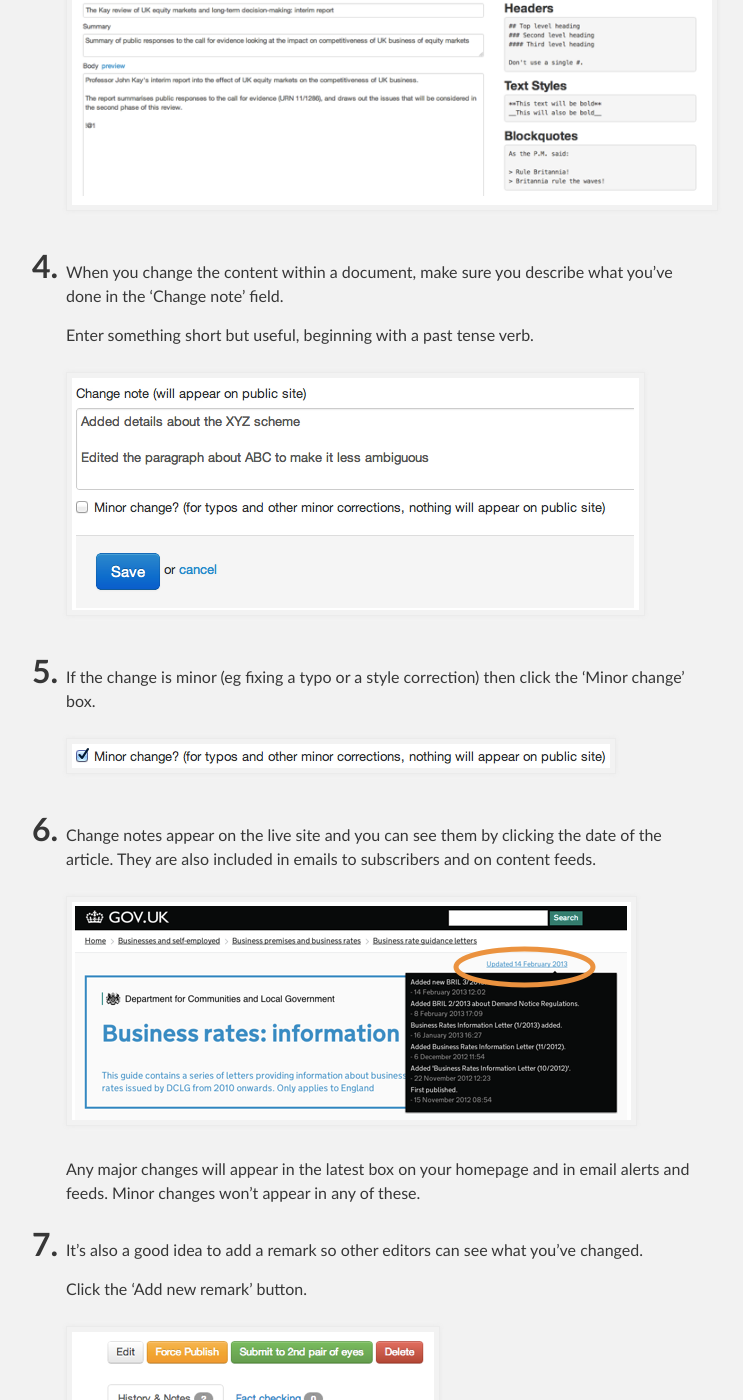
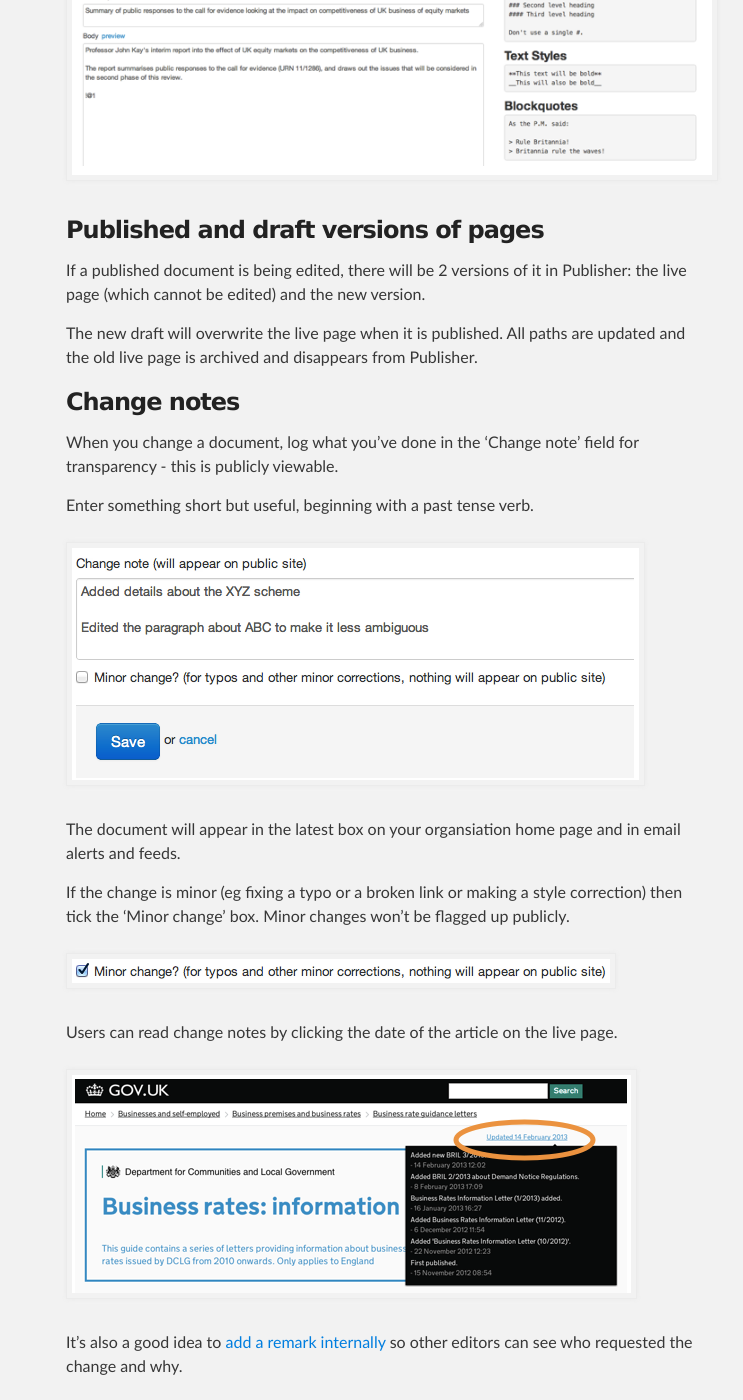
Before and after one commit to alphagov/inside-government-admin-guide, a Jekyll site: the page built from creating-documents/editing-a-doc.md, in a window 1280 px wide and 1400 px high, scrolled down 1061 px. Shown: the whole window, without its empty margins (254-997 px from the left). Built offline with Jekyll 4.4.1, drawn with Linux system fonts in a browser that asks for light colours; some of the changed text lies outside the part shown.

Commit message:
added link to remarks page. Explained change notes better, and draft versions

```diff
--- a/creating-documents/editing-a-doc.md
+++ b/creating-documents/editing-a-doc.md
@@ -1,52 +1,48 @@
 ---
 layout: default
-title: Inside Government Admin Guide - Editing a doc
+title: How to publish content / Edit a published document
 ---
 
-## Editing a doc
+## Edit a published document
 
-1. Click on a document title to view it.
+From the document list or from your dashboard, click on a document title to view it.
 
-	![Editing a doc 1](editing-a-doc-1.png)
+![Editing a doc 1](editing-a-doc-1.png)
 
-2. Click one of these buttons on the right hand side of the document.
+Click 'Create new edition' to start a new draft version of your document for editing.
 
-	![Editing a doc 2](editing-a-doc-2.png)
+![Editing a doc 2](editing-a-doc-2.png)
 
-	OR
+If a draft has already been created you'll see a button saying 'Go to latest edition' from which you'll be able to click 'Edit' and edit the document as normal.
 
-	![Editing a doc 3](editing-a-doc-3.png)
+![Editing a doc 3](editing-a-doc-3.png)
 
-3. Your document appears and you can now edit it.
+Your document appears and you can now edit it.
 
-	![Editing a doc 4](editing-a-doc-4.png)
+![Editing a doc 4](editing-a-doc-4.png)
 
-4. When you change the content within a document, make sure you describe what you’ve done in the ‘Change note’ field.
+### Published and draft versions of pages
 
-	Enter something short but useful, beginning with a past tense verb.
+If a published document is being edited, there will be 2 versions of it in Publisher: the live page (which cannot be edited) and the new version.
 
-	![Editing a doc 5](editing-a-doc-5.png)
+The new draft will overwrite the live page when it is published. All paths are updated and the old live page is archived and disappears from Publisher.
 
-5. If the change is minor (eg fixing a typo or a style correction) then click the ‘Minor change’ box.
+### Change notes
 
-	![Editing a doc 6](editing-a-doc-6.png)
+When you change a document, log what you’ve done in the ‘Change note’ field for transparency - this is publicly viewable.
 
-6. Change notes appear on the live site and you can see them by clicking the date of the article. They are also included in emails to subscribers and on content feeds.
+Enter something short but useful, beginning with a past tense verb.
 
-	![Editing a doc 7](editing-a-doc-7.png)
+![Editing a doc 5](editing-a-doc-5.png)
 
-	Any major changes will appear in the latest box on your homepage and in email alerts and feeds. Minor changes won’t appear in any of these.
+The document will appear in the latest box on your organsiation home page and in email alerts and feeds.
 
-7. It’s also a good idea to add a remark so other editors can see what you’ve changed.
+If the change is minor (eg fixing a typo or a broken link or making a style correction) then tick the ‘Minor change’ box. Minor changes won’t be flagged up publicly.
 
-	Click the ‘Add new remark’ button.
+![Editing a doc 6](editing-a-doc-6.png)
 
-	![Editing a doc 8](editing-a-doc-8.png)
+Users can read change notes by clicking the date of the article on the live page.
 
-8. Enter a comment describing what you’ve changed and click on ‘Submit remark’ when you’re done.
+![Editing a doc 7](editing-a-doc-7.png)
 
-	![Editing a doc 9](editing-a-doc-9.png)
-
-9. Now fellow editors can see what you’ve done. This info isn’t published to the live site.
-
-	![Editing a doc 10](editing-a-doc-10.png)
+It’s also a good idea to [add a remark internally](http://alphagov.github.io/inside-government-admin-guide/creating-documents/add-remark.html) so other editors can see who requested the change and why.
```
